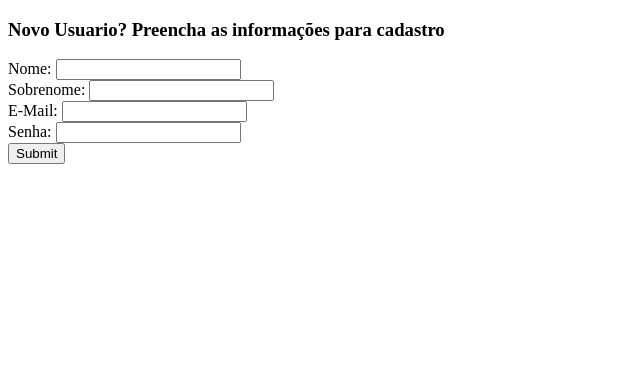
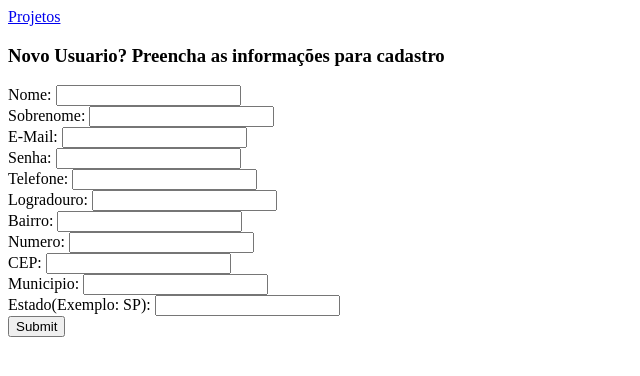
Before and after one commit to meinreno/Vincent_Project, a PHP site: page /cadastrar_novo.php in a window 1280 px wide. Shown: the top 376 px of the page, without its empty margins (0-640 px from the left). Run offline with PHP 8.4, Linux system fonts and the light colour scheme.

```diff
--- a/cadastrar_novo.php
+++ b/cadastrar_novo.php
@@ -5,12 +5,20 @@
 	<meta http-equiv="Content-Type" content="text/html; charset=utf-8" />
 </head>
 <body>
+	<a href="home.php">Projetos</a>
 	<form name="novo_usuario" method="POST" action="#"> <!-- Form de Cadastro de Novo usuario, Apos curto cadastro sem erros irá para a pagina já logada-->
 		<h3>Novo Usuario? Preencha as informações para cadastro</h3>
 		Nome: <input type="text" name="novo_nome"><br>
 		Sobrenome: <input type="text" name="novo_sobrenome"><br>
 		E-Mail: <input type="text" name="novo_email"><br>
 		Senha: <input type="password" name="novo_senha"><br>
+		Telefone: <input type="text" name="novo_telefone"><br>
+		Logradouro: <input type="text" name="novo_logradouro"><br>
+		Bairro: <input type="text" name="novo_bairro"><br>
+		Numero: <input type="text" name="novo_numero"><br>
+		CEP: <input type="text" name="novo_cep"><br>
+		Municipio: <input type="text" name="novo_municipio"><br>
+		Estado(Exemplo: SP): <input type="text" name="novo_estado"><br>
 		<input type="submit" name="Enviar">
 	</form>
 </body>
@@ -20,7 +28,7 @@
 	if(isset($_POST['novo_nome'])){
 		include 'Classes/Usuarios.php';
 
-		$novoUsuario = new novoUsuario($_POST['novo_nome'], $_POST['novo_sobrenome'], $_POST['novo_email'], $_POST['novo_senha']);
+		$novoUsuario = new novoUsuario($_POST['novo_nome'], $_POST['novo_sobrenome'], $_POST['novo_email'], $_POST['novo_senha'], $_POST['novo_telefone'], $_POST['novo_logradouro'], $_POST['novo_bairro'], $_POST['novo_numero'], $_POST['novo_cep'], $_POST['novo_municipio'], $_POST['novo_estado']);
 
 		$novoUsuario->cadastrar_novoUsuario();
 
```
Also changed, not shown: Classes/Usuarios.php (+27 -10 lines).
